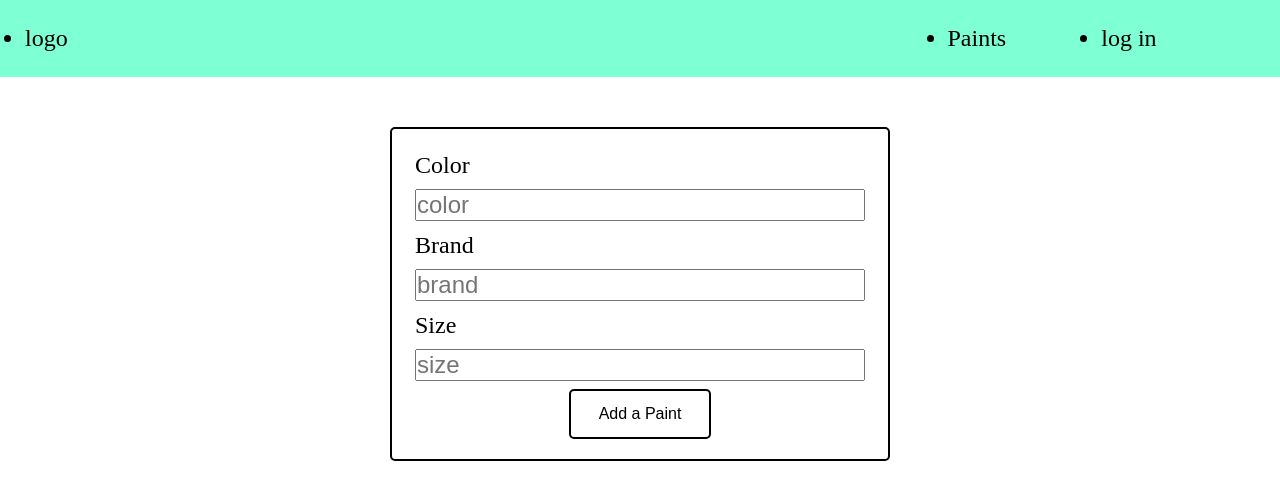
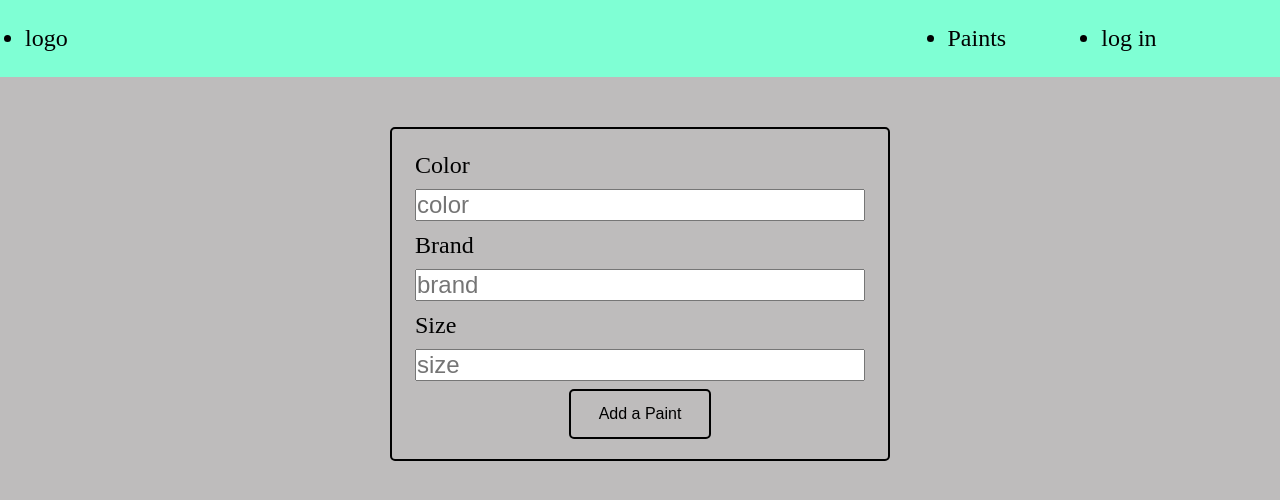
Before and after one commit to FranRojas/paints, a plain HTML site: page paintProject/index.html in a window 1280 px wide. Drawn offline with Linux system fonts and the light colour scheme.

Commit message:
just testing wsl

```diff
--- a/paintProject/style/style.css
+++ b/paintProject/style/style.css
@@ -3,6 +3,7 @@
     padding: 0;
     box-sizing: border-box;
     font-size: 24px;
+
 }
 .header {
     display: grid;
@@ -18,7 +19,10 @@
 .body-container{
     display: flex;
     justify-content: center;
-    align-items: center;
+    align-items: flex-start;
+    background-color: rgb(190, 188, 188);
+    height: 100vh;
+
 
 }
 .formctn{
@@ -44,7 +48,7 @@
 #newBtn {
 
     border: 2px solid black;
-    background-color: white;
+    background-color: rgb(190, 188, 188);
     color: black;
     padding: 14px 28px;
     font-size: 16px;
```
